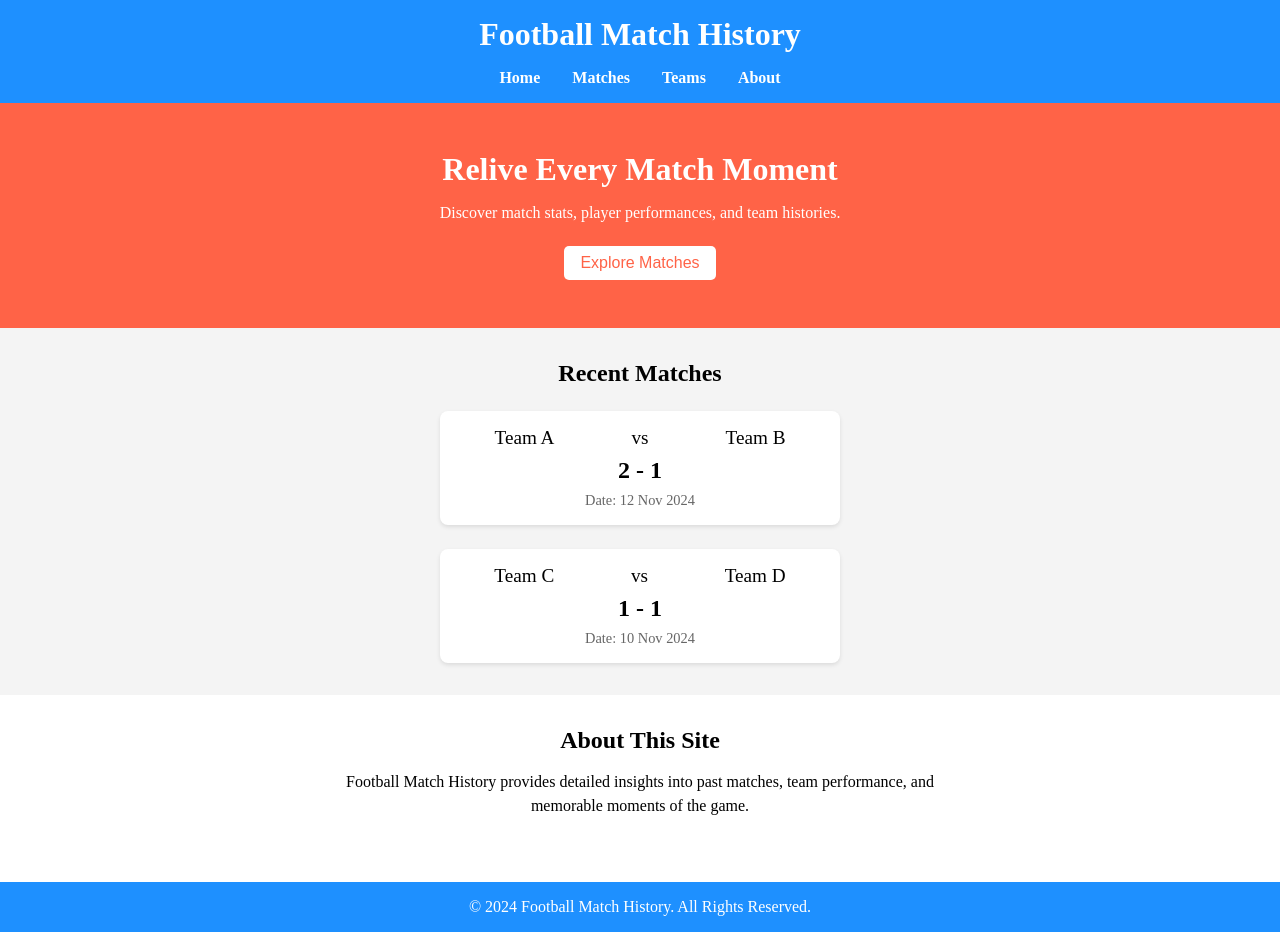
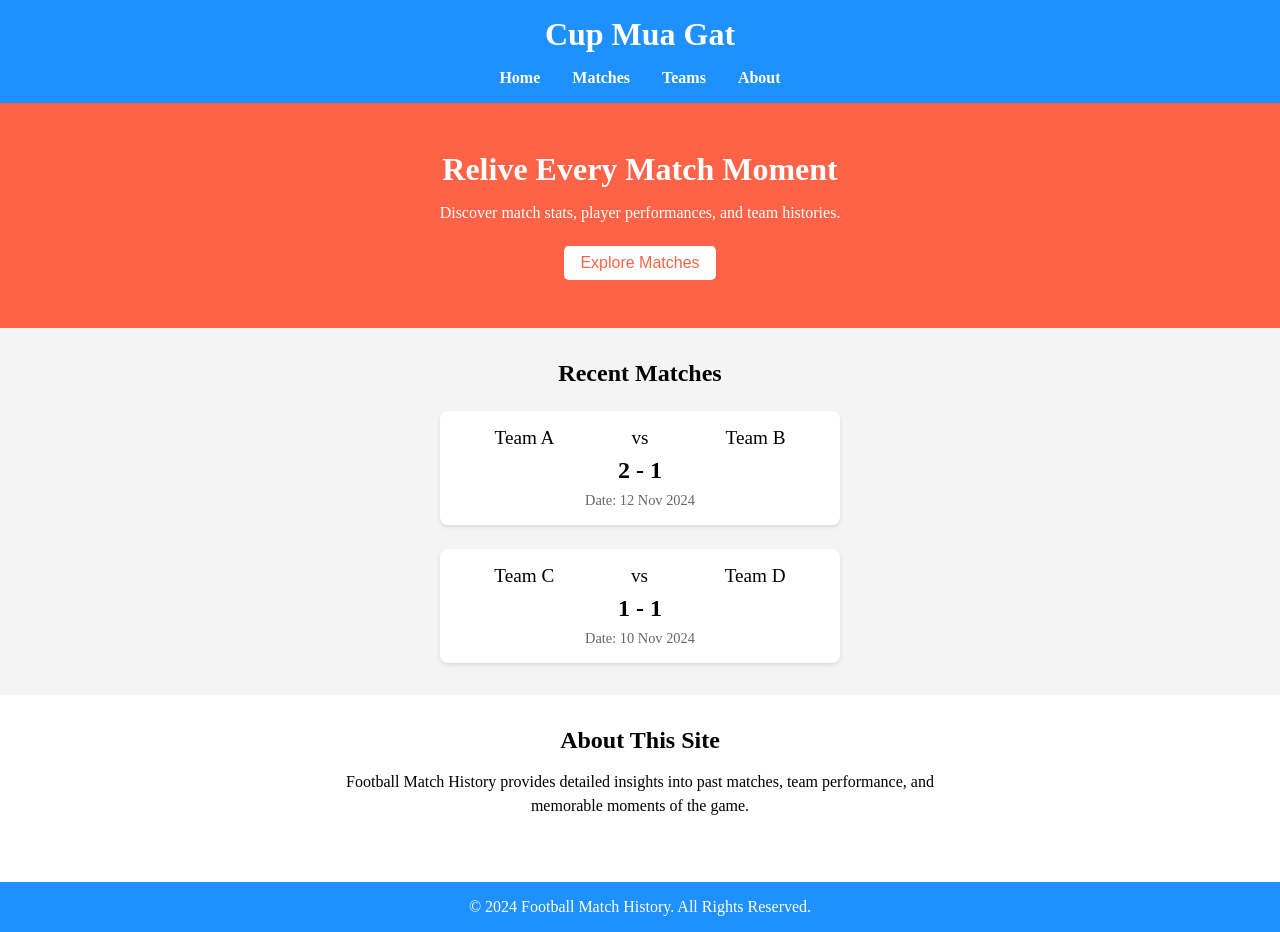
Before and after one commit to hoangtd-dev/CupMuaGat, an Angular app in the folder ClientApp/: page / in a window 1280 px wide. Built offline with nearby package versions, Linux system fonts and the light colour scheme.

Commit message:
Fake template for testing PWA v1

```diff
--- a/ClientApp/src/app/app.component.html
+++ b/ClientApp/src/app/app.component.html
@@ -1,6 +1,6 @@
 <!-- Header Section -->
 <header class="header">
-  <h1>Football Match History</h1>
+  <h1>Cup Mua Gat</h1>
   <nav class="navbar">
     <ul>
       <li><a href="#home">Home</a></li>
@@ -51,8 +51,8 @@
 <section id="about" class="about">
   <h2>About This Site</h2>
   <p>
-    Football Match History provides detailed insights into past matches, team performance,
-    and memorable moments of the game.
+    Football Match History provides detailed insights into past matches, team
+    performance, and memorable moments of the game.
   </p>
 </section>
 
```
